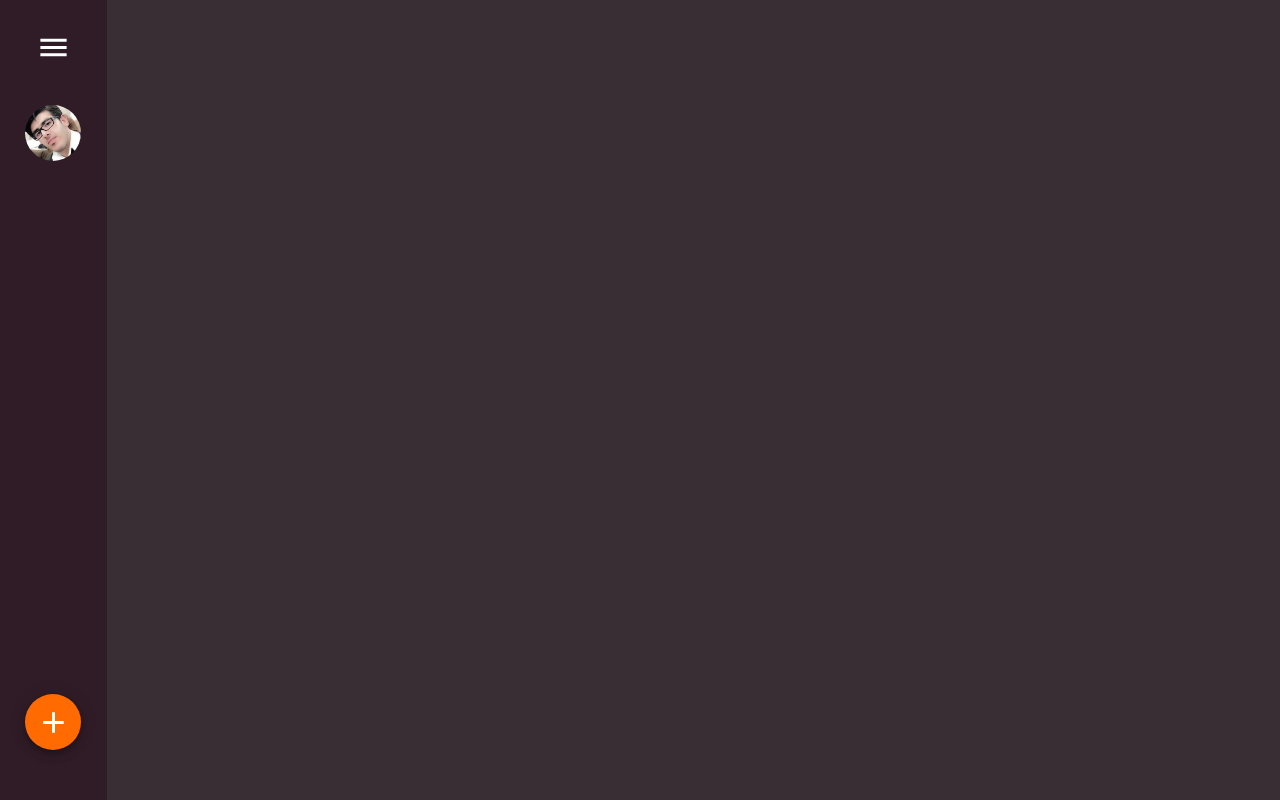
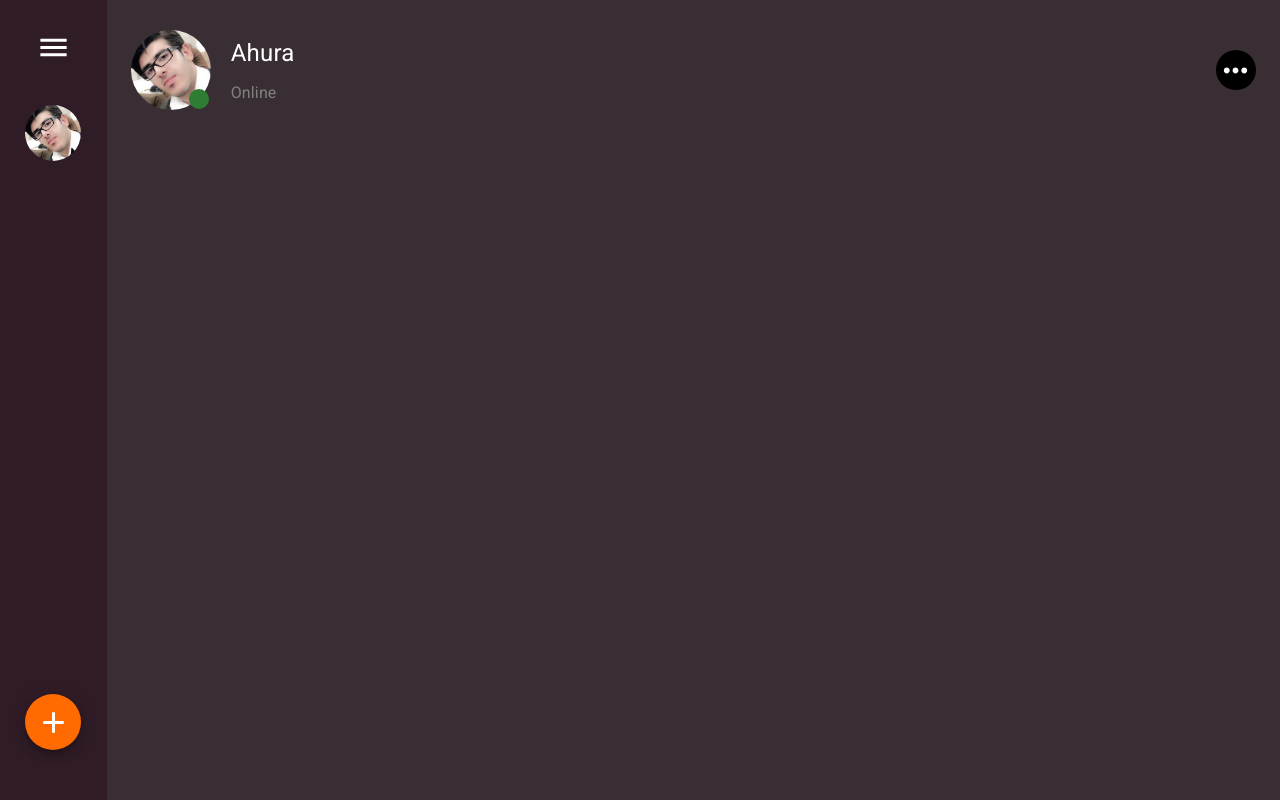
Before and after one commit to Ahura-del/twitty, a React (Create React App) app: page /desk in a window 1280 px wide. Built offline with nearby package versions, Linux system fonts and the light colour scheme.

Commit message:
add badge to chat header avatar

```diff
--- a/src/components/Massenger/Desktop/ChatBox/ChatHeader/index.js
+++ b/src/components/Massenger/Desktop/ChatBox/ChatHeader/index.js
@@ -1,7 +1,7 @@
-import { MoreHoriz } from '@mui/icons-material'
-import { Avatar, Grid, Typography } from '@mui/material'
-import React from 'react'
-import Pic from '../../../../../assets/img2.png'
+import { MoreHoriz } from "@mui/icons-material";
+import { Avatar, Badge, Grid, Typography } from "@mui/material";
+import React from "react";
+import Pic from "../../../../../assets/img2.png";
 function Index() {
   return (
     <Grid
@@ -13,7 +13,22 @@ function Index() {
       <Grid item>
         <Grid container>
           <Grid item>
-                <Avatar src={Pic} alt="user" sx={{ width: 80, height: 80 }} style={{cursor:"pointer"}}/>
+            <Badge
+              color="success"
+              badgeContent=" "
+              overlap="circular"
+              anchorOrigin={{
+                vertical: "bottom",
+                horizontal: "right",
+              }}
+            >
+              <Avatar
+                src={Pic}
+                alt="user"
+                sx={{ width: 80, height: 80 }}
+                style={{ cursor: "pointer" }}
+              />
+            </Badge>
           </Grid>
           <Grid item style={{ marginLeft: 20 }}>
             <Grid
@@ -51,7 +66,7 @@ function Index() {
         </div>
       </Grid>
     </Grid>
-    )
+  );
 }
 
-export default Index
+export default Index;
--- a/src/components/Massenger/Desktop/ChatBox/index.js
+++ b/src/components/Massenger/Desktop/ChatBox/index.js
@@ -1,12 +1,11 @@
 import React from "react";
-
 import {  Container, Grid } from "@mui/material";
-
+import ChatHeader from './ChatHeader'
 function Index() {
   return (
     <Grid container>
       <Container style={{ paddingTop: 30, paddingBottom: 30 }} fixed>
-
+        <ChatHeader />
       </Container>
     </Grid>
   );
```
Lines whose indentation alone changed are shown as unchanged.
